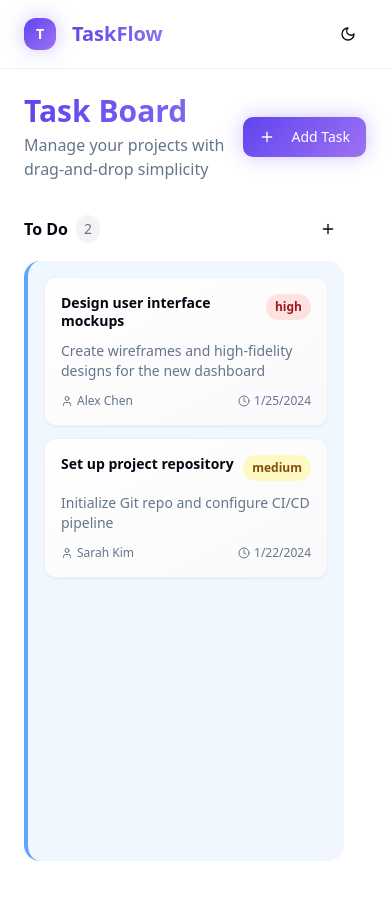
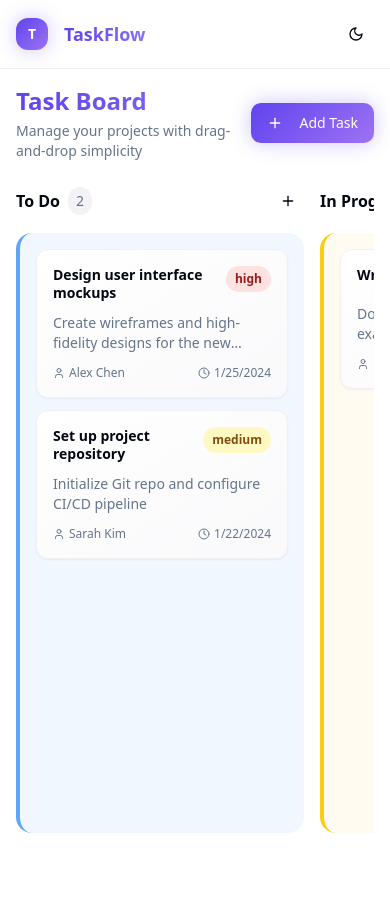
Before and after one commit to yousefelsharkawy26/task-morph, a React (Vite) app: page / in a window 390 px wide. Shown: the top 900 px of the page. After the commit the page ends 873 px from the top, so only its background shows below. Built offline with nearby package versions, Linux system fonts and the light colour scheme.

Commit message:
Add responsive styles
Apply responsive styles to the TaskColumn component to ensure proper display on smaller screens.

```diff
--- a/src/components/TaskBoard.tsx
+++ b/src/components/TaskBoard.tsx
@@ -184,20 +184,20 @@ export function TaskBoard() {
   };
 
   return (
-    <div className="h-full p-6">
-      <div className="flex items-center justify-between mb-8">
+    <div className="h-full p-4 sm:p-6">
+      <div className="flex items-center justify-between mb-6 sm:mb-8">
         <div>
-          <h1 className="text-3xl font-bold bg-gradient-to-r from-primary to-primary-muted bg-clip-text text-transparent">
+          <h1 className="text-2xl sm:text-3xl font-bold bg-gradient-to-r from-primary to-primary-muted bg-clip-text text-transparent">
             Task Board
           </h1>
-          <p className="text-muted-foreground mt-1">
+          <p className="text-muted-foreground mt-1 text-sm sm:text-base">
             Manage your projects with drag-and-drop simplicity
           </p>
         </div>
 
         <Dialog open={dialogOpen} onOpenChange={setDialogOpen}>
           <DialogTrigger asChild>
-            <Button className="gradient-primary text-primary-foreground shadow-glow">
+            <Button className="gradient-primary text-primary-foreground shadow-glow text-sm sm:text-base">
               <Plus className="w-4 h-4 mr-2" />
               Add Task
             </Button>
@@ -217,7 +217,7 @@ export function TaskBoard() {
         onDragOver={handleDragOver}
         onDragEnd={handleDragEnd}
       >
-        <div className="flex gap-6 overflow-x-auto pb-6">
+        <div className="flex gap-4 sm:gap-6 overflow-x-auto pb-6">
           {columns.map((column) => (
             <TaskColumn
               key={column.id}
--- a/src/components/TaskColumn.tsx
+++ b/src/components/TaskColumn.tsx
@@ -25,7 +25,7 @@ export function TaskColumn({ id, title, tasks, onAddTask }: TaskColumnProps) {
   const columnStyle = columnStyles[id as keyof typeof columnStyles] || 'bg-muted/50';
 
   return (
-    <div className="flex flex-col min-w-80 max-w-80">
+    <div className="flex flex-col min-w-72 max-w-72 sm:min-w-80 sm:max-w-80">
       <div className="flex items-center justify-between mb-4">
         <div className="flex items-center gap-2">
           <h2 className="font-semibold text-foreground">{title}</h2>
--- a/src/pages/Index.tsx
+++ b/src/pages/Index.tsx
@@ -14,12 +14,12 @@ const Index = () => {
     <div className="min-h-screen bg-background">
       {/* Header */}
       <header className="border-b border-border/50 bg-background/80 backdrop-blur-sm sticky top-0 z-40">
-        <div className="flex items-center justify-between px-6 py-4">
+        <div className="flex items-center justify-between px-4 sm:px-6 py-4">
           <div className="flex items-center gap-4">
             <div className="w-8 h-8 rounded-lg gradient-primary flex items-center justify-center shadow-glow">
               <span className="text-primary-foreground font-bold text-sm">T</span>
             </div>
-            <h1 className="text-xl font-bold bg-gradient-to-r from-primary to-primary-muted bg-clip-text text-transparent">
+            <h1 className="text-lg sm:text-xl font-bold bg-gradient-to-r from-primary to-primary-muted bg-clip-text text-transparent">
               TaskFlow
             </h1>
           </div>
```
